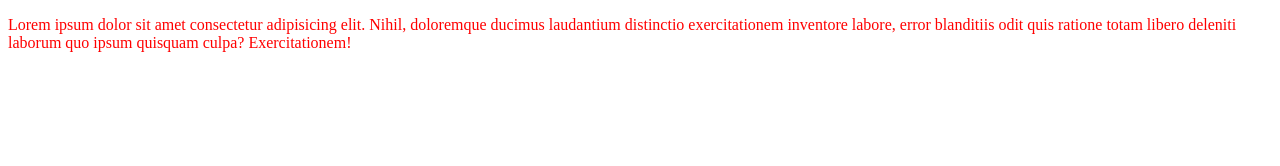
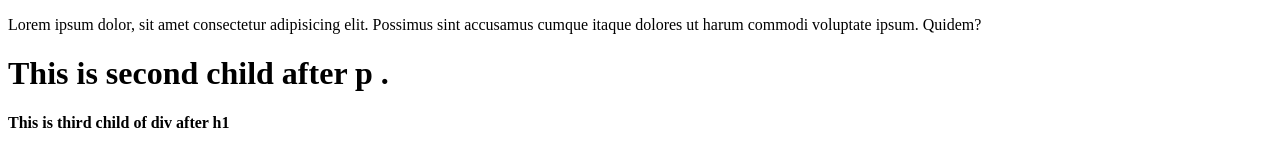
Before and after one commit to Ankitmaurya-1/Javascripts, a plain HTML site: page Video10/index.html in a window 1280 px wide. Drawn offline with Linux system fonts and the light colour scheme.

Commit message:
practicing DOM

```diff
--- a/Video10/index.html
+++ b/Video10/index.html
@@ -8,7 +8,13 @@
 </head>
 <body>
     <!-- <div id="box">This is a div</div> -->
-    <p class="para">Lorem ipsum dolor sit amet consectetur adipisicing elit. Nihil, doloremque ducimus laudantium distinctio exercitationem inventore labore, error blanditiis odit quis ratione totam libero deleniti laborum quo ipsum quisquam culpa? Exercitationem!</p>
+    <!-- <p class="para">Lorem ipsum dolor sit amet consectetur adipisicing elit. Nihil, doloremque ducimus laudantium distinctio exercitationem inventore labore, error blanditiis odit quis ratione totam libero deleniti laborum quo ipsum quisquam culpa? Exercitationem!</p> -->
+    <div>
+        <p>Lorem ipsum dolor, sit amet consectetur adipisicing elit. Possimus sint accusamus cumque itaque dolores ut harum commodi voluptate ipsum. Quidem?</p>
+        <h1>
+            This is second child after p .
+        </h1>
+    </div>
     <script src="scirpt.js"></script>
 </body>
 </html>
--- a/Video10/scirpt.js
+++ b/Video10/scirpt.js
@@ -43,3 +43,10 @@
 // let para = document.querySelector("p");
 // para.getAttribute("class")
 // para.classList.add("para2")
+
+
+let newheading = document.createElement("h4");
+newheading.innerText = "This is third child of div after h1 ";
+
+let div = document.querySelector("div")
+div.appendChild(newheading);
```
